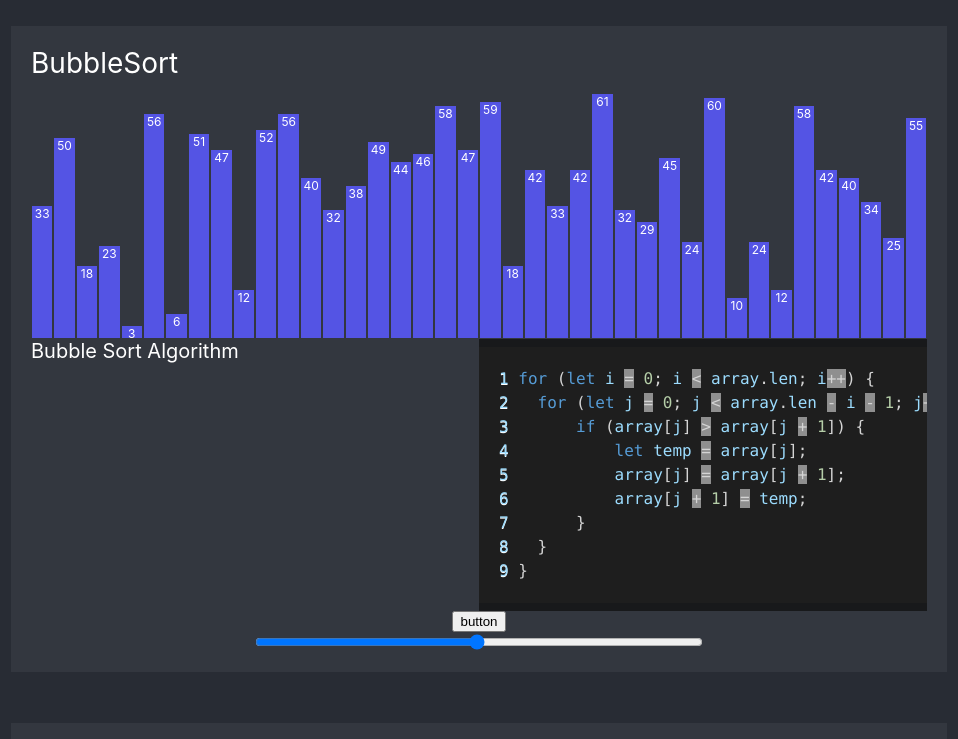
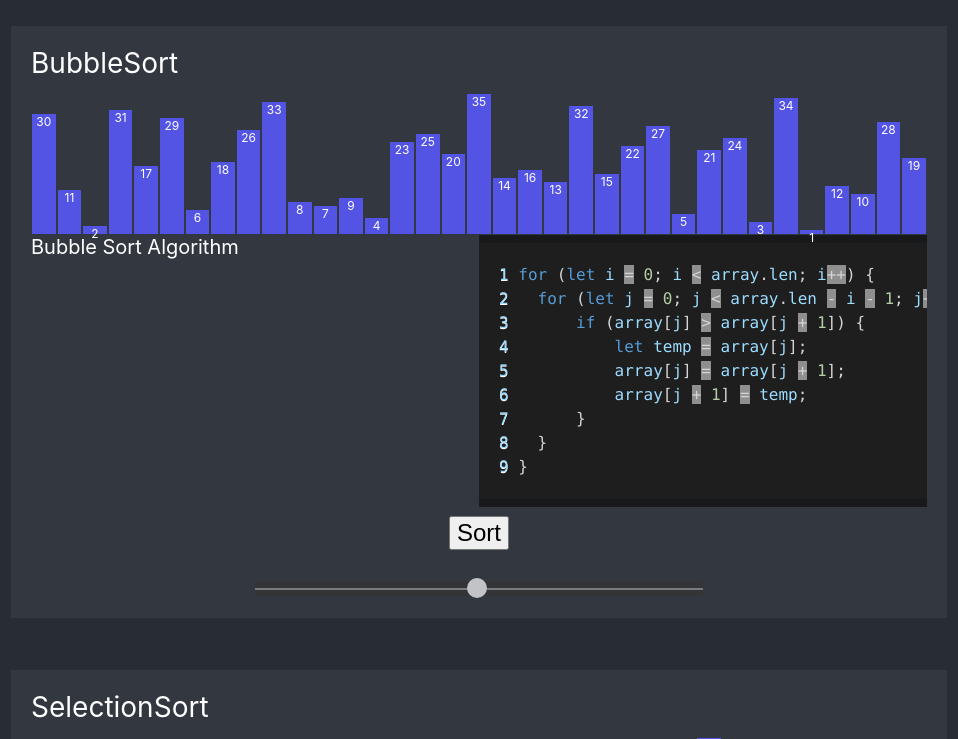
Before and after one commit to TuckerWhitaker/AlgorithmVisualizer, a React (Create React App) app in the folder client/: page /SortingAlgorithms in a window 1280 px wide. Shown: the top 739 px of the page, without its empty margins (161-1119 px from the left). Built offline with nearby package versions, Linux system fonts and the light colour scheme.

Commit message:
Radix Sort

```diff
--- a/client/src/components/SortAlgoVis.jsx
+++ b/client/src/components/SortAlgoVis.jsx
@@ -25,9 +25,27 @@ function SortAlgoVis(props) {
 
 	useEffect(() => {
 		CodeArray = props.codeBlock;
-		for (let i = 0; i < 40; i++) {
-			BarArray.push(Math.floor(Math.random() * 60) + 2);
+		for (let i = 1; i <= 35; i++) {
+			BarArray.push(i);
+			//BarArray.push(Math.floor(Math.random() * 60) + 2);
 		}
+
+		var currentIndex = BarArray.length,
+			temporaryValue,
+			randomIndex;
+
+		// While there remain elements to shuffle...
+		while (0 !== currentIndex) {
+			// Pick a remaining element...
+			randomIndex = Math.floor(Math.random() * currentIndex);
+			currentIndex -= 1;
+
+			// And swap it with the current element.
+			temporaryValue = BarArray[currentIndex];
+			BarArray[currentIndex] = BarArray[randomIndex];
+			BarArray[randomIndex] = temporaryValue;
+		}
+
 		SetBarArray([...BarArray]);
 	}, []);
 
@@ -62,20 +80,17 @@ function SortAlgoVis(props) {
 								{tokens.map((line, i) => {
 									let lineProps = getLineProps({ line, key: i });
 
-									// Check if line number is in the array of highlighted lines
 									if (HighlightedLines.includes(i)) {
-										// Add a custom style or class to the lineProps
 										lineProps.style = {
 											...lineProps.style,
 											backgroundColor: "rgba(173, 216, 230, 0.3)",
-										}; // for example
+										};
 									}
 
 									return (
 										<div key={i} {...lineProps}>
 											<span>{i + 1}</span>
 											{line.map((token, key) => {
-												// Override the text-shadow style in each token
 												let tokenProps = getTokenProps({ token });
 												tokenProps.style = {
 													...tokenProps.style,
@@ -93,11 +108,12 @@ function SortAlgoVis(props) {
 				</div>
 			</div>
 			<button
+				className="SortAlgoVisButton"
 				onClick={() => {
 					props.Sort(BarArray, SetBarArray, highlightCode, DelaySlider);
 				}}
 			>
-				button
+				Sort
 			</button>
 			<input
 				type="range"
--- a/client/src/components/SortingAlgorithms.css
+++ b/client/src/components/SortingAlgorithms.css
@@ -92,8 +92,63 @@
 .SortAlgoSlider:hover {
 	cursor: pointer;
 }
+.SortAlgoSlider {
+	margin-top: 2.5%;
+	width: 50%;
+	height: 15px;
+	-webkit-appearance: none;
+	appearance: none;
+	background: #333;
+	outline: none;
+	opacity: 0.7;
+	transition: opacity 0.2s;
+}
+
+.SortAlgoSlider:hover {
+	opacity: 1;
+}
+
+.SortAlgoSlider::-webkit-slider-thumb {
+	-webkit-appearance: none;
+	appearance: none;
+	width: 20px;
+	height: 20px;
+	margin-top: -10px;
+	background: #fff;
+	border-radius: 50%;
+	cursor: pointer;
+	transition: background 0.3s ease;
+}
+
+.SortAlgoSlider::-webkit-slider-thumb:hover {
+	background: #ddd;
+}
+
+.SortAlgoSlider::-webkit-slider-thumb:active {
+	background: #bbb;
+}
+
+.SortAlgoSlider::-webkit-slider-runnable-track {
+	width: 100%;
+	height: 2px;
+	cursor: pointer;
+	background: #999;
+}
+
+.SortAlgoVisButton {
+	margin: 1%;
+	font-size: 150%;
+}
 
 @media (max-width: 500px) {
+	.SortAlgoSlider {
+		width: 80%;
+	}
+
+	.SortAlgoSlider::-webkit-slider-thumb {
+		width: 20px;
+		height: 20px;
+	}
 	.SortAlgoVisGraphBar {
 		width: 10px;
 		font-size: 0px;
--- a/client/src/components/SortingAlgorithms.jsx
+++ b/client/src/components/SortingAlgorithms.jsx
@@ -498,6 +498,111 @@ for (let i = array.len - 1; i >= 0; i--) {
 					quickSortHelper(0, arrayLen - 1);
 				}}
 			></SortAlgoVis>
+			<SortAlgoVis
+				VisID={4}
+				Title="RadixSort"
+				Description={`The Radix Sort algorithm sorts integers by processing individual digits. It exploits the fact that information about the size of a number is encoded in the number of digits. More efficient than comparison sorts, it operates on a per-digit basis, usually from least significant digit (LSD) to most significant digit (MSD).
+
+				In our visualization, the algorithm moves through each digit place, grouping numbers by the value of their digits at that position.
+
+				Starting from the least significant digit, all the bars are 'binned' according to that digit's value. A bar's color changes to red when it's about to be moved to a new position based on its current digit's value. The bar's color then changes back to its original color once it has been placed at its correct position in that pass.
+
+				The process repeats, moving to the next more significant digit, until the most significant digit is reached and all bars have been sorted.
+
+				This means that numbers with the same value for the current digit being looked at will be grouped together. As the algorithm progresses to the next more significant digit, these groups are further divided based on that digit's value.
+
+				By the end of the sorting process, the bars are fully sorted according to their value. Since each digit is handled separately, the final sorted sequence can be achieved more efficiently than comparison-based algorithms.`}
+				codeBlock={`
+    function getMax(array, n) {
+        let max = array[0];
+        for (let i = 1; i < n; i++)
+            if (array[i] > max)
+                max = array[i];
+        return max;
+    }
+
+    function countSort(array, n, exp) {
+        let output = new Array(n);
+        let count = new Array(10).fill(0);
+
+        for (let i = 0; i < n; i++)
+            count[Math.floor(array[i] / exp) % 10]++;
+
+        for (let i = 1; i < 10; i++)
+            count[i] += count[i - 1];
+
+        for (let i = n - 1; i >= 0; i--) {
+            output[count[Math.floor(array[i] / exp) % 10] - 1] = array[i];
+            count[Math.floor(array[i] / exp) % 10]--;
+        }
+
+        for (let i = 0; i < n; i++)
+            array[i] = output[i];
+    }
+
+    function radixsort(array, n) {
+        let m = getMax(array, n);
+
+        for (let exp = 1; Math.floor(m / exp) > 0; exp *= 10)
+            countSort(array, n, exp);
+    }
+
+    radixsort(array, array.length);`}
+				Sort={async function radixSort(
+					barArray,
+					setBarArray,
+					highlightCode,
+					DelaySlider
+				) {
+					const delayTime = 50;
+					const array = [...barArray];
+					const arrayLen = array.length;
+
+					function changeBarColors(barIndex, newColor) {
+						const currentBar = document.getElementById(`4BarArray${barIndex}`);
+						currentBar.style.backgroundColor = newColor;
+					}
+
+					async function countSort(exp) {
+						let output = new Array(arrayLen);
+						let count = new Array(10).fill(0);
+
+						for (let i = 0; i < arrayLen; i++)
+							count[Math.floor(array[i] / exp) % 10]++;
+
+						for (let i = 1; i < 10; i++) count[i] += count[i - 1];
+
+						for (let i = arrayLen - 1; i >= 0; i--) {
+							output[count[Math.floor(array[i] / exp) % 10] - 1] = array[i];
+							count[Math.floor(array[i] / exp) % 10]--;
+						}
+
+						for (let i = 0; i < arrayLen; i++) {
+							if (array[i] !== output[i]) {
+								changeBarColors(i, "rgb(255, 0, 0)");
+								await Delay(DelaySlider);
+								array[i] = output[i];
+								setBarArray([...array]);
+								changeBarColors(i, "rgb(84, 84, 228)");
+							}
+						}
+					}
+
+					function getMax() {
+						let max = array[0];
+						for (let i = 1; i < arrayLen; i++)
+							if (array[i] > max) max = array[i];
+						return max;
+					}
+
+					let m = getMax();
+
+					for (let exp = 1; Math.floor(m / exp) > 0; exp *= 10) {
+						await countSort(exp);
+						await Delay(DelaySlider);
+					}
+				}}
+			></SortAlgoVis>
 		</div>
 	);
 }
```
